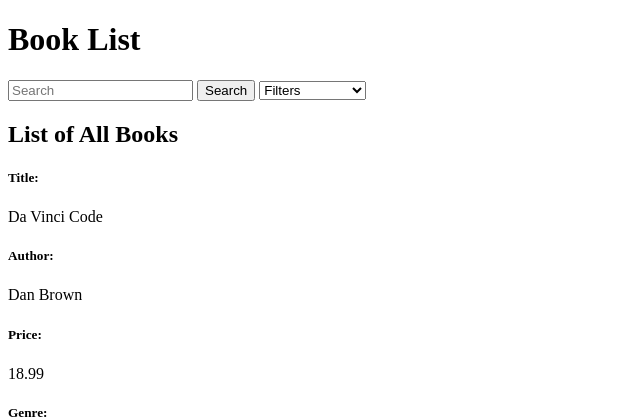
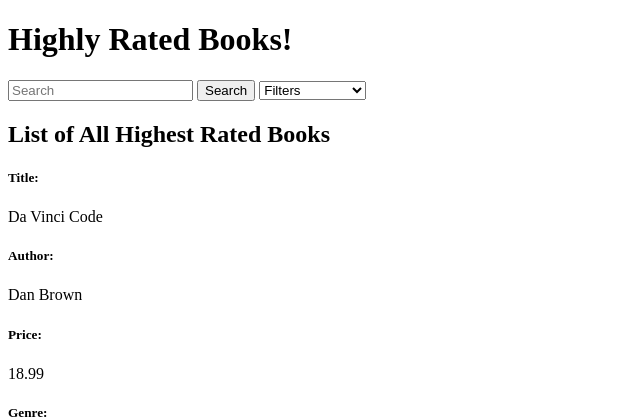
Before and after one commit to shanshanli002/cen4010-group10, a Django app: template django-bookstore/backend/templates/Book_Ratings.html in a window 1280 px wide. Shown: the top 420 px of the page, without its empty margins (0-640 px from the left). Run offline with Django 4.2, Linux system fonts and the light colour scheme; the template is opened without the code that fills it: values that come from a table or form of the project are taken from there, others are empty; data comes from the database, SQL or seed files in the repository; both versions use the stored data as it was after the commit.

Commit message:
Fixed URL issue

```diff
--- a/django-bookstore/backend/backend/urls.py
+++ b/django-bookstore/backend/backend/urls.py
@@ -17,7 +17,7 @@
 from django.urls import path
 from django.urls import include
 from books import views
-from books.views import all_books, all_authors, book_list, author_list, book_detail
+from books.views import all_books, all_authors, all_genres, all_ratings, all_top_sellers, book_list, author_list, book_detail
 urlpatterns = [
     #regular views for the django app
     path('', views.homepage),
@@ -25,6 +25,9 @@
     #regular django views for book details
     path('books/', all_books),
     path('authors/', all_authors),
+    path('genres', all_genres),
+    path('ratings', all_ratings),
+    path('topsellers', all_top_sellers),
     #api views for book details
     path('api/books/', book_list),
     path('api/authors/', author_list),
--- a/django-bookstore/backend/templates/Book_Genres.html
+++ b/django-bookstore/backend/templates/Book_Genres.html
@@ -21,7 +21,7 @@
         <option value="Educational">Educational</option>
         <option value="Self Help">Self Help</option>
     </select>
-    <h2>List of All Books</h2>
+    <h2>List of All Books by Genre</h2>
     {% for book in books %}
     <div>
 
--- a/django-bookstore/backend/templates/Book_Ratings.html
+++ b/django-bookstore/backend/templates/Book_Ratings.html
@@ -7,7 +7,7 @@
     <title>ISBN Search</title>
 </head>
 <body>
-    <h1>Book List</h1>
+    <h1>Highly Rated Books!</h1>
      <input type="text" placeholder="Search">
     <button type="submit">Search</button>
     <select class="form-select" aria-label="Default select example">
@@ -21,7 +21,7 @@
         <option value="Educational">Educational</option>
         <option value="Self Help">Self Help</option>
     </select>
-    <h2>List of All Books</h2>
+    <h2>List of All Highest Rated Books</h2>
     {% for book in books %}
     <div>
 
--- a/django-bookstore/backend/templates/Book_Top_Sellers.html
+++ b/django-bookstore/backend/templates/Book_Top_Sellers.html
@@ -7,7 +7,7 @@
     <title>ISBN Search</title>
 </head>
 <body>
-    <h1>Book List</h1>
+    <h1>Top Sellers!</h1>
      <input type="text" placeholder="Search">
     <button type="submit">Search</button>
     <select class="form-select" aria-label="Default select example">
@@ -21,7 +21,7 @@
         <option value="Educational">Educational</option>
         <option value="Self Help">Self Help</option>
     </select>
-    <h2>List of All Books</h2>
+    <h2>List of All Top Selling Books</h2>
     {% for book in books %}
     <div>
 
```
Also changed, not shown: django-bookstore/backend/db.sqlite3.
